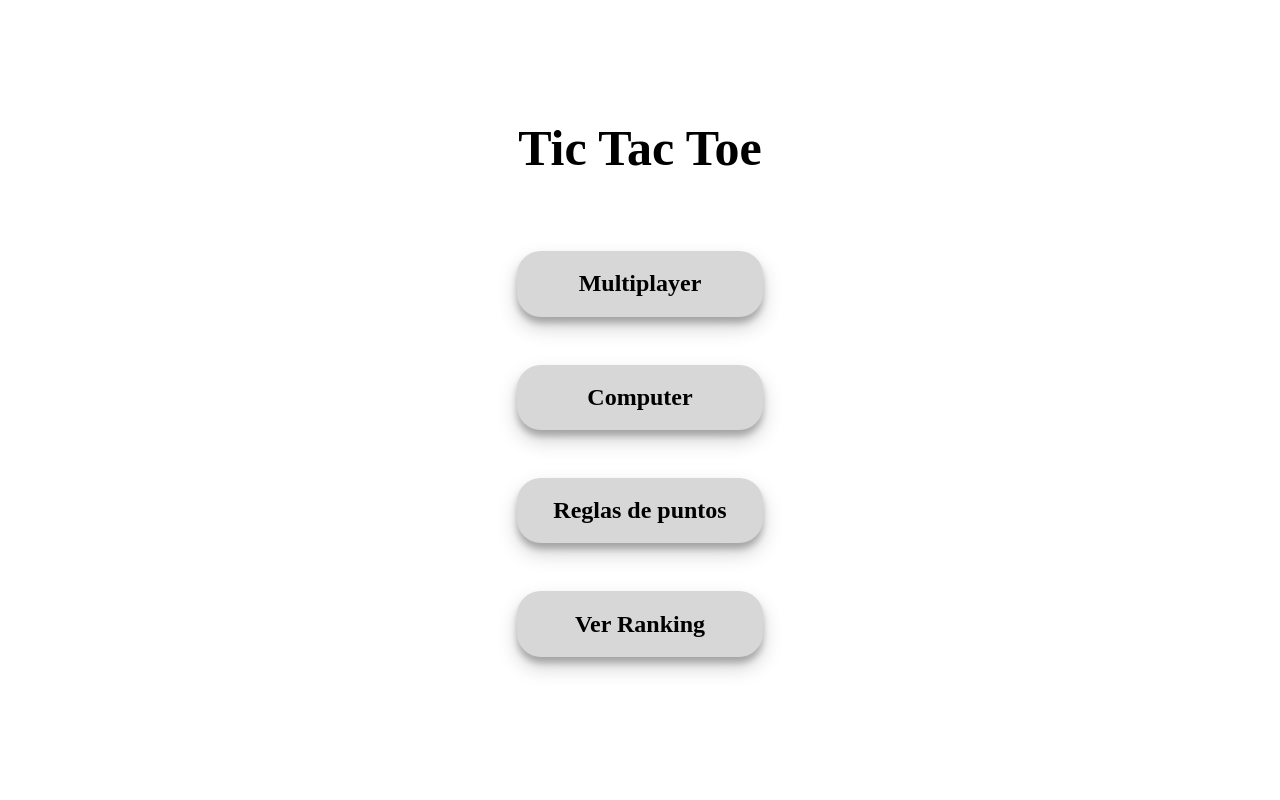
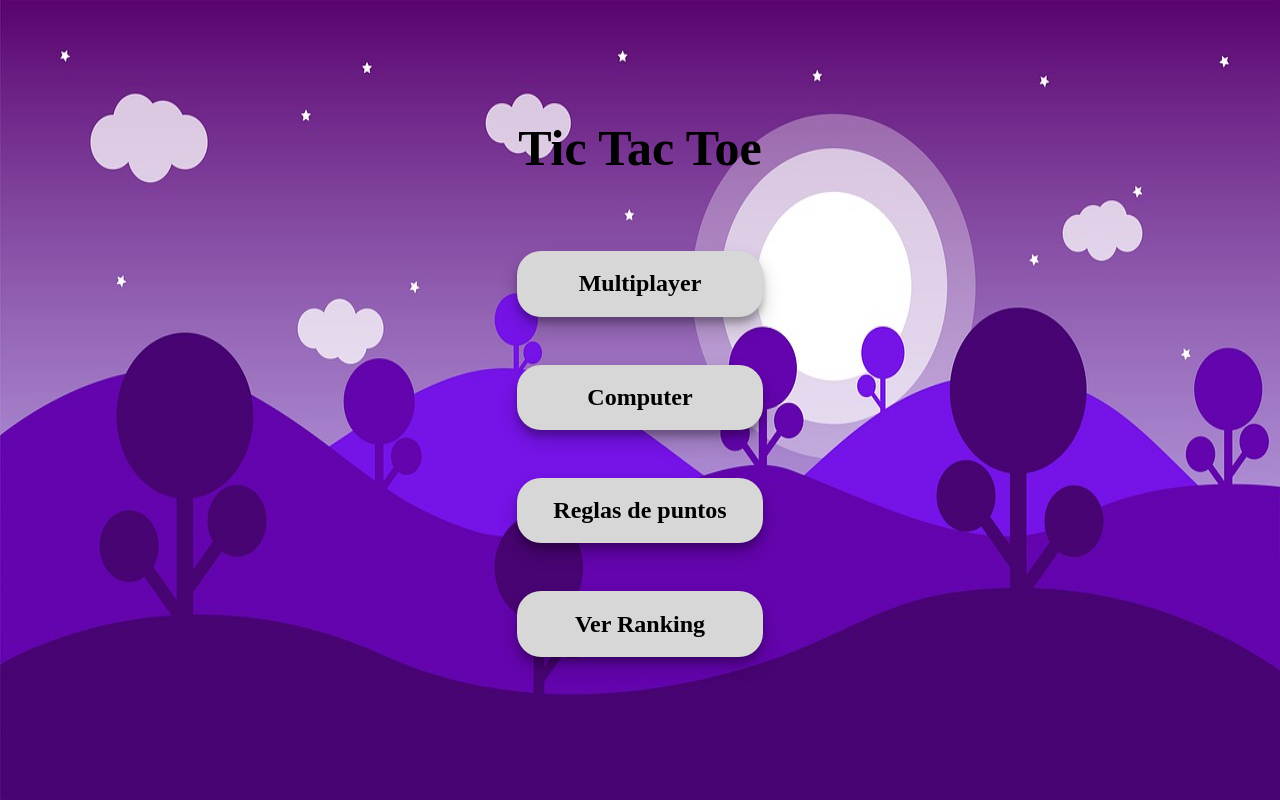
Before and after one commit to fedengarcia/tictactoe-react, a React (Create React App) app: page / in a window 1280 px wide. Built offline with nearby package versions, Linux system fonts and the light colour scheme; a web font is replaced by a local one.

Commit message:
styles and background

```diff
--- a/src/styles/style.scss
+++ b/src/styles/style.scss
@@ -4,6 +4,14 @@
     padding: 0;
     margin: 0;
     font-family: Arial, Helvetica, sans-serif;
+}
+
+body{
+    background-image: url('../../public/background.jpg');
+    background-position: center center;
+    background-repeat: no-repeat;
+    background-size: 100% 100%;
+    overflow: hidden;
 }
 
 h1{
@@ -30,9 +38,10 @@ button {
     font-weight: 700;
     background-color: rgb(215, 215, 215);
     font-family: 'Handjet';
+    border: 1px solid transparent;
     &:hover{
-        background-color: rgba(255, 255, 255, 0.752);
-        color: green;
+        background-color: #a06fb0 !important;
+        border: 1px solid black;
     }
 
 }
```
Also changed, not shown: public/background.jpg (added).
